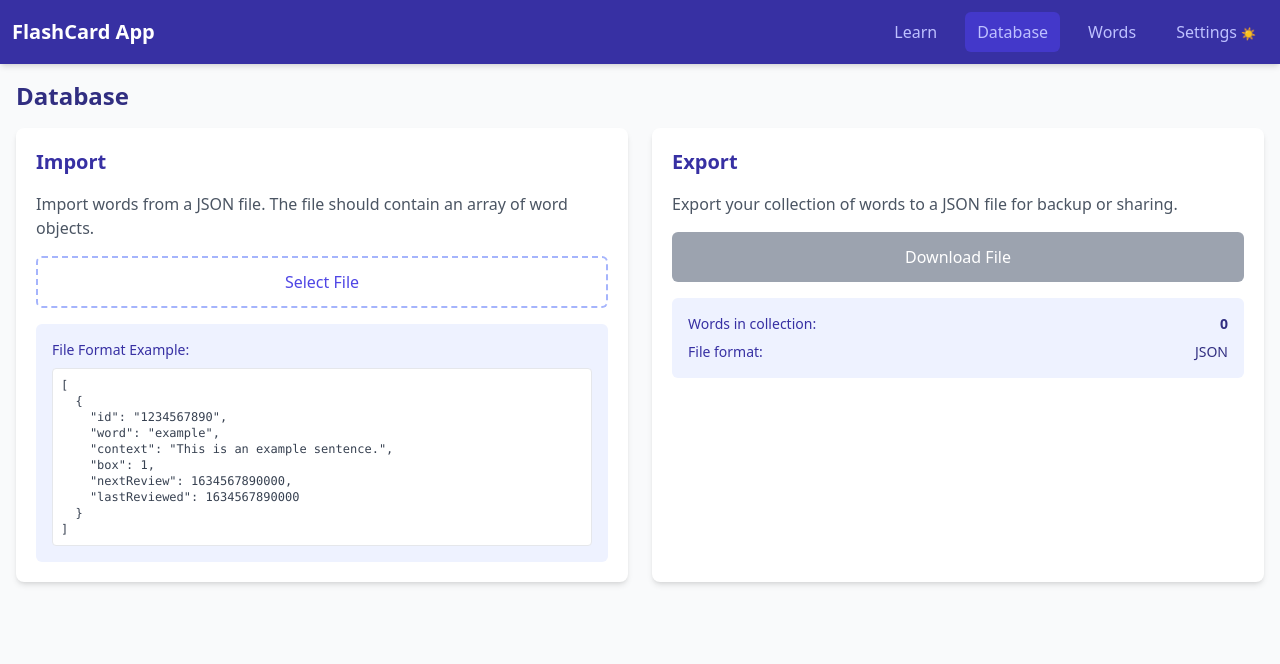
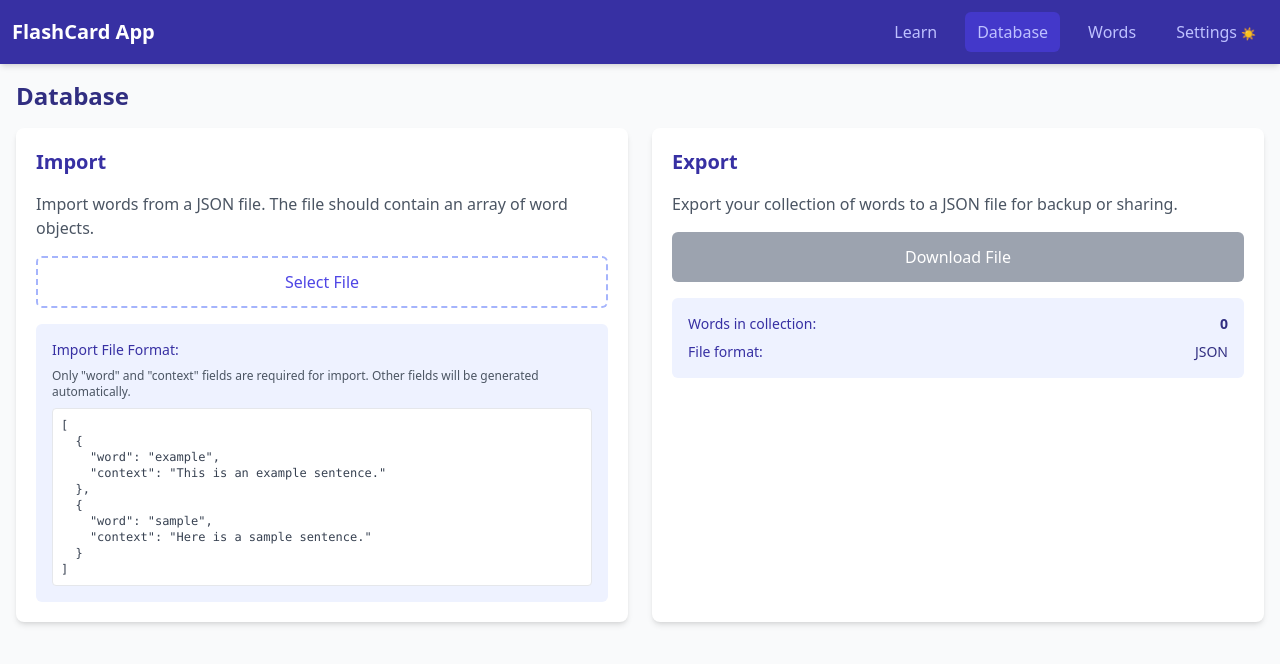
Before and after one commit to alised/flashcard_react, a React (Vite) app: page /database in a window 1280 px wide. Shown: the top 664 px of the page. Built offline with nearby package versions, Linux system fonts and the light colour scheme.

Commit message:
Update import file format guide to English and simplify JSON example

```diff
--- a/src/components/Database.tsx
+++ b/src/components/Database.tsx
@@ -130,16 +130,19 @@ const Database = () => {
           </div>
 
           <div className="p-4 bg-indigo-50 dark:bg-indigo-900/20 rounded-md">
-            <h3 className="text-sm font-medium mb-2 text-indigo-800 dark:text-indigo-300">File Format Example:</h3>
+            <h3 className="text-sm font-medium mb-2 text-indigo-800 dark:text-indigo-300">Import File Format:</h3>
+            <p className="text-xs text-gray-600 dark:text-gray-400 mb-2">
+              Only "word" and "context" fields are required for import. Other fields will be generated automatically.
+            </p>
             <pre className="text-xs overflow-x-auto bg-white dark:bg-gray-700 p-2 rounded border border-gray-200 dark:border-gray-600 text-gray-700 dark:text-gray-300">
               {`[
   {
-    "id": "1234567890",
     "word": "example",
-    "context": "This is an example sentence.",
-    "box": 1,
-    "nextReview": 1634567890000,
-    "lastReviewed": 1634567890000
+    "context": "This is an example sentence."
+  },
+  {
+    "word": "sample",
+    "context": "Here is a sample sentence."
   }
 ]`}
             </pre>
```
